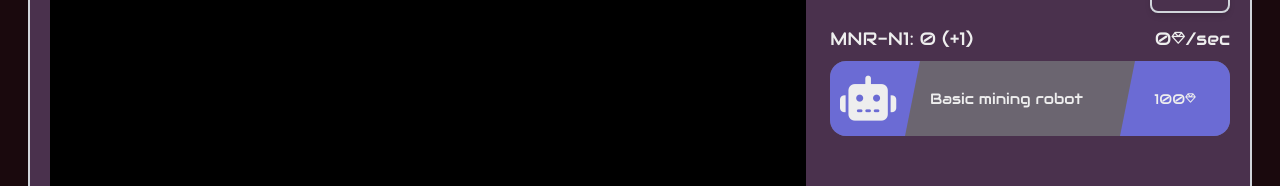
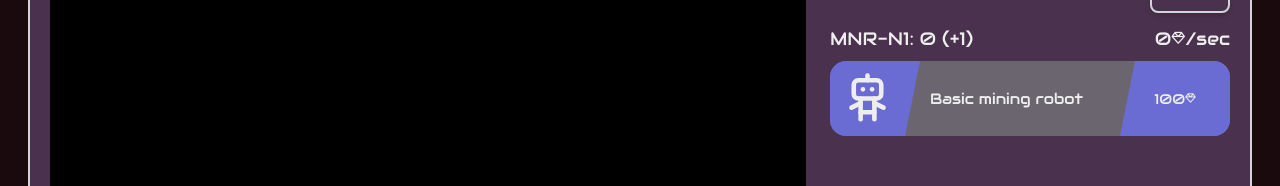
Before and after one commit to Justin-MacIntosh/DeeperAndDarker, a React (Create React App) app in the folder app/: page / in a window 1280 px wide. Shown: the part 193-379 px from the top of the page. Built offline with nearby package versions, Linux system fonts and the light colour scheme.

Commit message:
Updated icon library to tabler-icons

```diff
--- a/app/package.json
+++ b/app/package.json
@@ -4,6 +4,7 @@
   "private": true,
   "dependencies": {
     "@headlessui/react": "^2.2.7",
+    "@tabler/icons-react": "^3.34.1",
     "@testing-library/dom": "^10.4.1",
     "@testing-library/jest-dom": "^6.6.4",
     "@testing-library/react": "^16.3.0",
--- a/app/src/App.tsx
+++ b/app/src/App.tsx
@@ -25,13 +25,13 @@ const App = () => {
   }, []);
 
   return (
-    <div className="bg-dark-purple">
+    <div className="bg-dark-purple min-w-[1100px]">
       <OfflineEarningsDialog/>
       <Header/>
       <div
         id="main"
         className="
-          min-w-[1100px] p-5 mx-7 bg-med-purple
+          p-5 mx-7 bg-med-purple
           border-gray-300 border-solid border-2 rounded-xl
           flex flex-row gap-6"
       >
--- a/app/src/components/Card.tsx
+++ b/app/src/components/Card.tsx
@@ -1,7 +1,9 @@
 import { clsx } from "clsx"
 
+import { IconRobot } from "@tabler/icons-react";
+
 interface CardProps {
-  iconName: String;
+  icon: React.ReactNode;
   contentElement: React.ReactNode;
   suffixElement: React.ReactNode;
   color: 'blue' | 'red' | 'green';
@@ -43,7 +45,7 @@ const Card = (props: CardProps) => {
         "[clip-path:polygon(0_0,90px_0,75px_100%,0_100%)]",
         colorClass
       )}>
-        <span className={clsx("fa-solid fa-3x", props.iconName, "leading-[55px]")}/>
+        { props.icon }
       </div>
       <div className="flex flex-1 items-center">
         {props.contentElement}
--- a/app/src/components/Header.tsx
+++ b/app/src/components/Header.tsx
@@ -11,7 +11,7 @@ const Header = memo(() => {
     <header
       id="header"
       className="
-        min-w-[1100px] sticky top-0 z-10 p-5 mb-7 bg-med-purple
+        sticky top-0 z-10 p-5 mb-7 bg-med-purple
         border-gray-300 border-solid border-2 border-l-0 border-r-0
         flex flex-row shadow-[0_5px_10px_rgba(0,0,0,0.5)]"
     >
--- a/app/src/components/PlanetContent.tsx
+++ b/app/src/components/PlanetContent.tsx
@@ -164,7 +164,7 @@ const UpgradeDisplay = (
           onClick={openUpgradeSelectModal}
           className="structure-display-box"
         >
-          <i className={clsx("fa-solid fa-5x", upgrade.icon)}/>
+          { <upgrade.icon size={75} /> }
         </li>
       </Popover>
     </>
--- a/app/src/components/ProducerDisplay.tsx
+++ b/app/src/components/ProducerDisplay.tsx
@@ -112,7 +112,7 @@ const SingleProducerDisplay = memo(
         </div>
         <Card
           color={props.producer.color}
-          iconName={props.producer.iconName}
+          icon={<props.producer.icon size={55}/>}
           contentElement={<>{props.producer.description}</>}
           suffixElement={<>{formatNumber(currentCost)}<GemIcon/></>}
           onClick={() => {purchaseProducerAction(props.producer.id, numToPurchase)}}
--- a/app/src/game_state/FlowerGardenIdleState.tsx
+++ b/app/src/game_state/FlowerGardenIdleState.tsx
@@ -1,3 +1,4 @@
+import { IconFlowerFilled, IconPaperBag } from '@tabler/icons-react';
 import { GameState, ProductionMultiplier, CostReducer } from '../types';
 
 export const INITIAL_GAME_STATE: GameState = {
@@ -18,7 +19,7 @@ export const INITIAL_GAME_STATE: GameState = {
     {
       id: 1,
       name: "Fertilizer",
-      icon: "fa-poo-storm",
+      icon: IconPaperBag,
       description: "Increases all Flower production by 50%",
       cost: 1000,
       effect: {
@@ -33,7 +34,7 @@ export const INITIAL_GAME_STATE: GameState = {
       id: 1,
       name: "Daisy",
       description: "Basic Daisy",
-      iconName: "fa-seedling",
+      icon: IconFlowerFilled,
 
       resourcesPerSecond: 0,
       baseProduction: 50,
--- a/app/src/game_state/InitialGameState.tsx
+++ b/app/src/game_state/InitialGameState.tsx
@@ -1,4 +1,6 @@
 import { GameState, ProductionMultiplier, CostReducer } from '../types';
+
+import { IconBuildingBroadcastTower, IconBuildingFactory, IconRobot } from '@tabler/icons-react';
 
 export const INITIAL_GAME_STATE: GameState = {
   currentResources: 100,
@@ -21,7 +23,7 @@ export const INITIAL_GAME_STATE: GameState = {
     {
       id: 1,
       name: "MNR Control Center",
-      icon: "fa-satellite-dish",
+      icon: IconBuildingBroadcastTower,
       description: "Increases all Automaton resource production by 60%",
       cost: 1500,
       effect: {
@@ -33,7 +35,7 @@ export const INITIAL_GAME_STATE: GameState = {
     {
       id: 2,
       name: "Automaton Factory",
-      icon: "fa-industry",
+      icon: IconBuildingFactory,
       description: "Reduces all Automaton costs by 50%",
       cost: 2000,
       effect: {
@@ -42,25 +44,13 @@ export const INITIAL_GAME_STATE: GameState = {
         multiplier: 0.5,
       } as CostReducer,
     },
-    {
-      id: 3,
-      name: "MNR-N1 Ultra Factory",
-      icon: "fa-gears",
-      description: "Reduces MNR-N1 costs by 95%",
-      cost: 800,
-      effect: {
-        type: 'cost_reducer',
-        producerIdsEffected: [1],
-        multiplier: 0.05,
-      } as CostReducer,
-    },
   ],
   producers: [
     {
       id: 1,
       name: "MNR-N1",
       description: "Basic mining robot",
-      iconName: "fa-robot",
+      icon: IconRobot,
 
       resourcesPerSecond: 0,
       baseProduction: 50,
@@ -78,7 +68,7 @@ export const INITIAL_GAME_STATE: GameState = {
       id: 2,
       name: "MNR-X1",
       description: "Supercharged mining robot",
-      iconName: "fa-robot",
+      icon: IconRobot,
 
       resourcesPerSecond: 0,
       baseProduction: 2500,
@@ -92,23 +82,5 @@ export const INITIAL_GAME_STATE: GameState = {
       isBeingShown: false,
       animateAppearance: true,
     },
-    {
-      id: 3,
-      name: "MNR-G1",
-      description: "Green robot",
-      iconName: "fa-robot",
-
-      resourcesPerSecond: 0,
-      baseProduction: 10000,
-
-      count: 0,
-      baseCost: 20000,
-      baseRate: 1.16,
-
-      color: "green",
-      minMoneyToShow: 17500,
-      isBeingShown: false,
-      animateAppearance: true,
-    },
   ],
 };
--- a/app/src/types.tsx
+++ b/app/src/types.tsx
@@ -1,3 +1,7 @@
+import { Icon, IconProps } from "@tabler/icons-react";
+
+type iconType = React.ForwardRefExoticComponent<IconProps & React.RefAttributes<Icon>>
+
 /* Types and Interfaces */
 export interface GameState {
   stage: Stage;
@@ -22,7 +26,7 @@ export interface UpgradeSlot {
 export interface Upgrade {
   id: number;
   name: string;
-  icon: string;
+  icon: iconType;
   description: string;
   cost: number;
   effect: ProductionMultiplier | CostReducer;
@@ -42,7 +46,7 @@ export interface Producer {
   id: number;
   name: string;
   description: string;
-  iconName: string;
+  icon: iconType;
 
   // Resource production values
   resourcesPerSecond: number;
```
Also changed, not shown: 1 other file (tests, documents, lock files or other folders).
